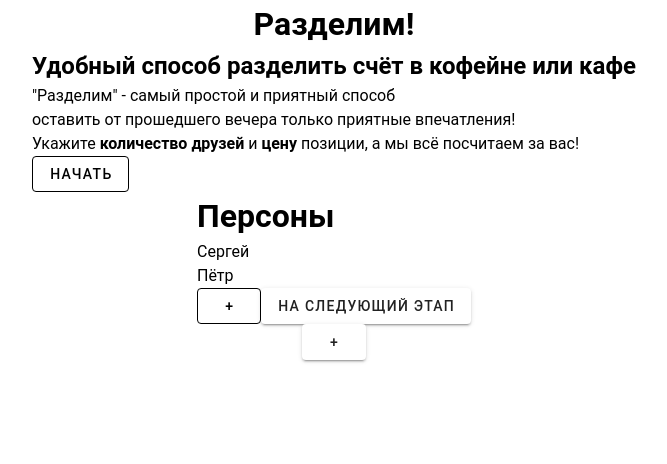
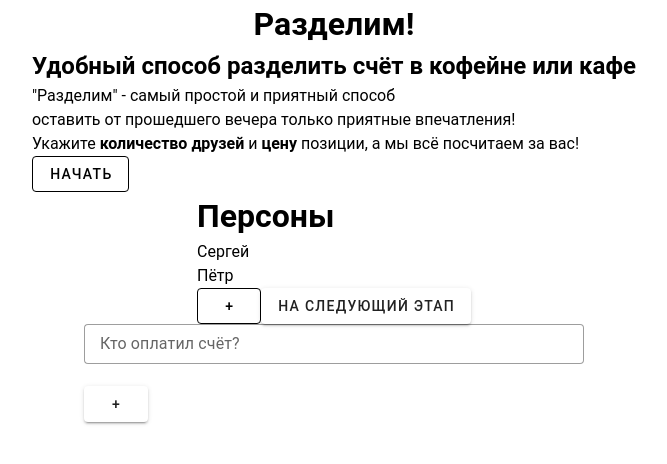
Before and after one commit to thelifeofmiwa/razdelim_spa_js, a Vue app: page / in a window 1280 px wide. Shown: the top 464 px of the page, without its empty margins (306-973 px from the left). Built offline with nearby package versions, Linux system fonts and the light colour scheme.

Commit message:
add select component for choose payer

```diff
--- a/src/components/ProductsPage.vue
+++ b/src/components/ProductsPage.vue
@@ -1,6 +1,16 @@
 <template>
 	<div class="products__page">
 		<div class="products">
+			<div class="payer">
+				<v-select
+				clearable="true"
+				density="compact"
+				label="Кто оплатил счёт?"
+				variant="outlined"
+				width="500"
+				:items="['Сергей', 'Петр']"
+				></v-select>
+			</div>
 			<div v-for="product in products">
 				{{ product.name }}
 				{{ product.price }}
```
